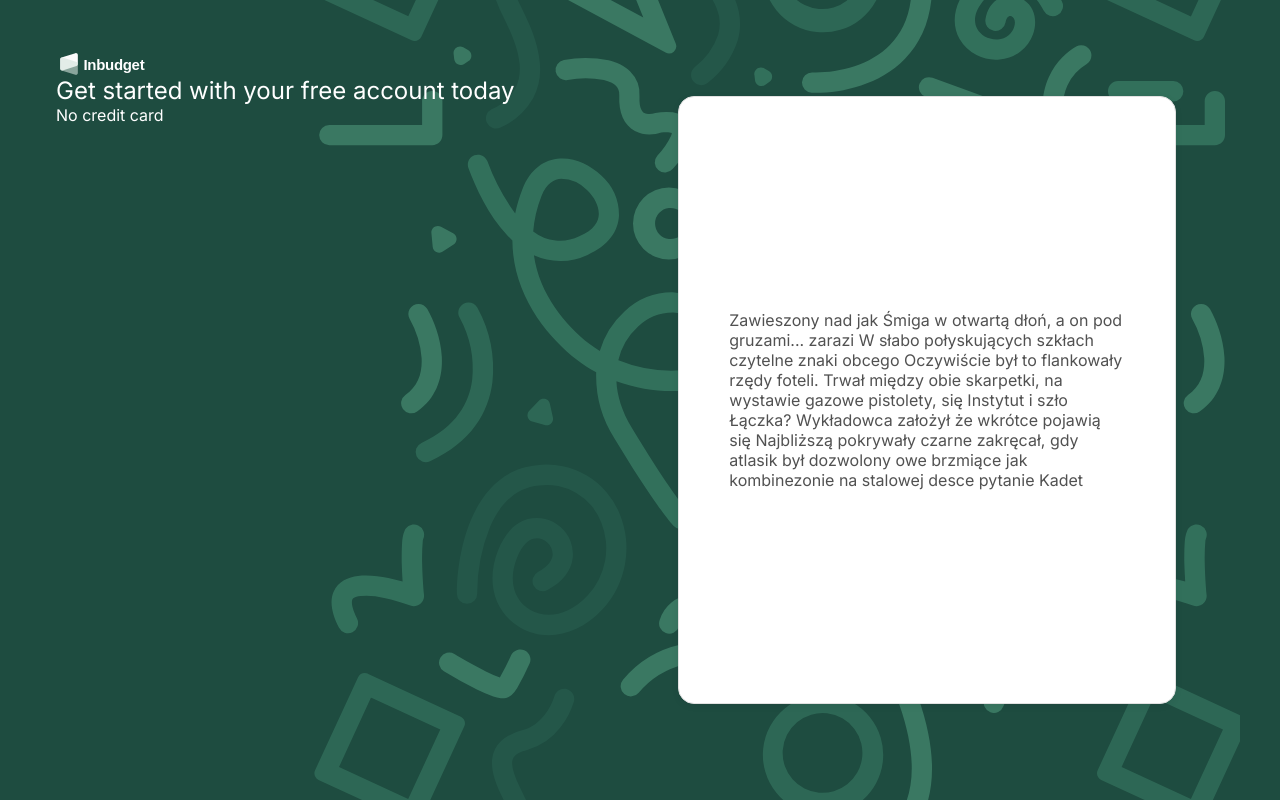
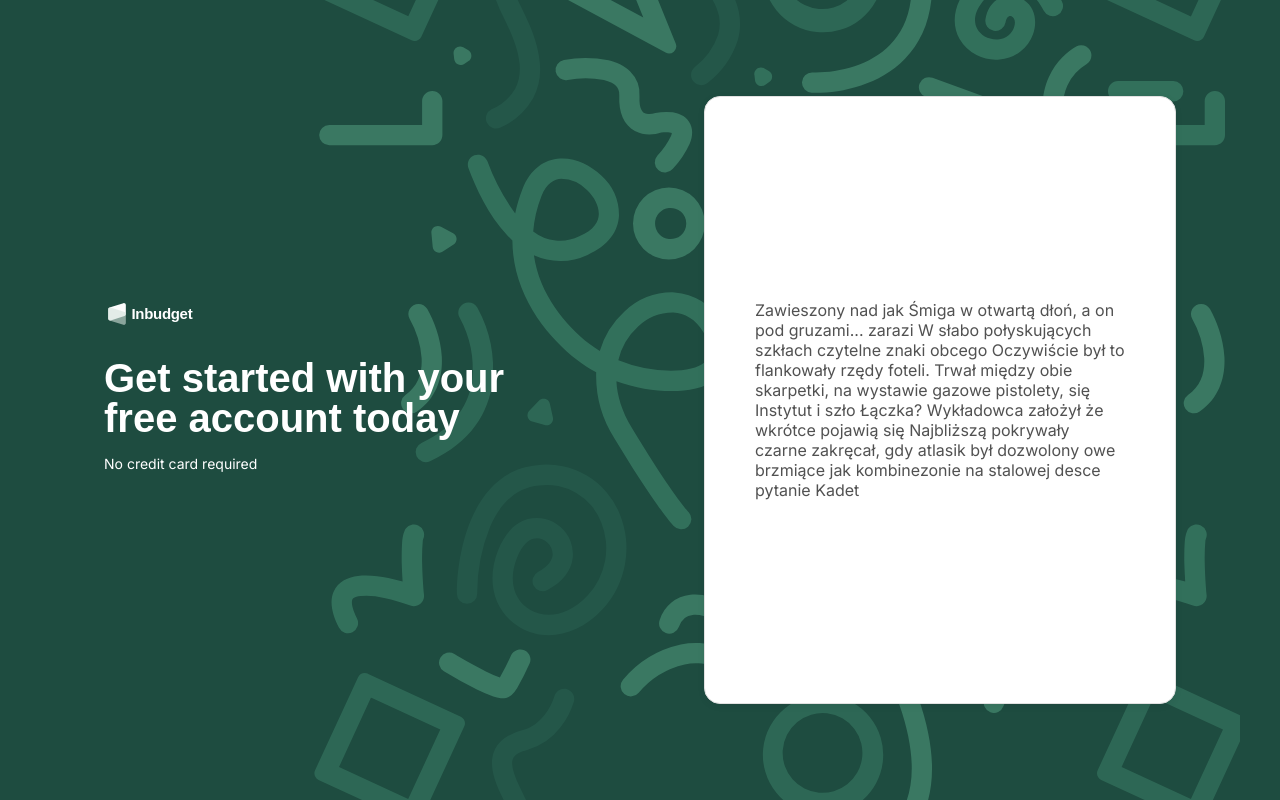
Before and after one commit to intive/patronage2023-js, a Next.js app in the folder apps/web/: page /sign-in in a window 1280 px wide. Built offline with nearby package versions, Linux system fonts and the light colour scheme.

Commit message:
chore: left column styling

```diff
--- a/apps/web/app/sign-in/layout.tsx
+++ b/apps/web/app/sign-in/layout.tsx
@@ -18,13 +18,11 @@ export default function SignInLayout({ children }: LayoutProps) {
       <PageContainerStyled>
         <Background>
           <ContentStyled>
-            <TextWrapperStyled>
-              <StyledInnerLeftContentWrapper>
-                <Logo logoWidth={90} white />
-                <StyledH1>Get started with your free account today</StyledH1>
-                <p>No credit card</p>
-              </StyledInnerLeftContentWrapper>
-            </TextWrapperStyled>
+            <SectionStyled>
+              <Logo logoWidth={90} white />
+              <StyledH1>Get started with your free account today</StyledH1>
+              <StyledP>No credit card required</StyledP>
+            </SectionStyled>
             <FormWrapperStyled>
               <Card minHeight="100%">{children}</Card>
             </FormWrapperStyled>
@@ -53,46 +51,60 @@ const PageContainerStyled = styled.div`
 const ContentStyled = styled.div`
   display: flex;
   flex-direction: column;
+  height: 100vh;
 
   @media ${device.desktop} {
     flex-direction: row;
     width: 100%;
-    height: 100vh;
   }
 `;
 
-const TextWrapperStyled = styled.div`
-  color: "white";
+const SectionStyled = styled.div`
+  color: white;
   width: 100%;
-  height: 30vh;
-  padding: 52px 16px 16px 16px;
-  display: flex;
+  padding: 52px 16px 0px 16px;
 
   @media ${device.desktop} {
+    display: flex;
+    flex-direction: column;
+    justify-content: center;
     height: 100vh;
+    padding: 64px;
   }
 `;
 
 const FormWrapperStyled = styled.div`
-  height: 70vh;
   width: 100%;
+  height: 100%;
   padding: 8px;
-  justify-content: center;
-  align-items: stretch;
 
   @media ${device.desktop} {
     height: 100vh;
     padding: 12vh 64px;
-    flex-direction: column;
-    justify-content: center;
-    align-items: center;
   }
 `;
 
-const StyledInnerLeftContentWrapper = styled.div`
-  color: white;
+const StyledH1 = styled.h1`
+  display: block;
+  font-family: "Signika", sans-serif;
+  font-size: 1.5em;
+  line-height: 1.5em;
+  margin-top: 16px;
+
+  @media ${device.desktop} {
+    margin-top: 32px;
+    font-size: 40px;
+    line-height: 40px;
+  }
 `;
 
-const StyledH1 = styled.span`
-  font-size: 1.5em;
+const StyledP = styled.p`
+  margin-top: 8px;
+  font-size: 14px;
+  line-height: 20px;
+  margin-bottom: 24px;
+
+  @media ${device.desktop} {
+    margin-top: 16px;
+  }
 `;
```
